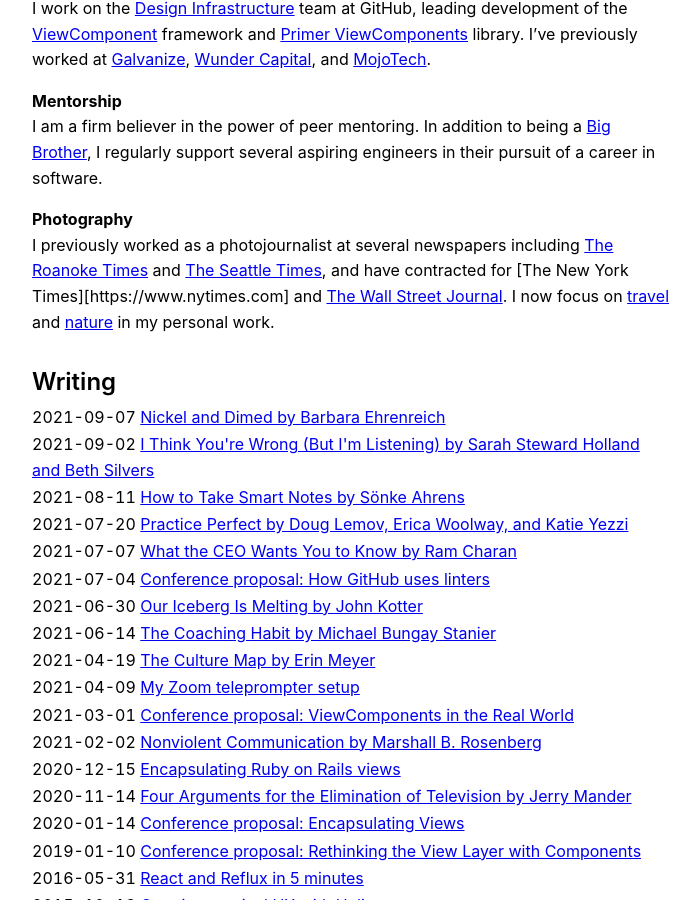
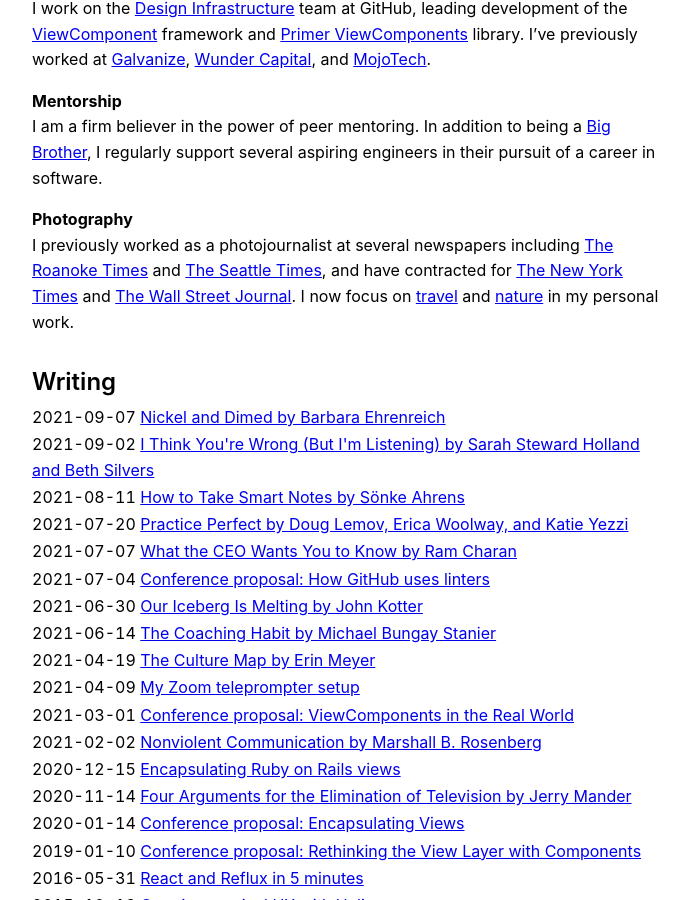
Before and after one commit to joelhawksley/identity, a Jekyll site: the page built from index.md, in a window 1280 px wide and 900 px high, scrolled down 754 px. Shown: the whole window, without its empty margins (288-988 px from the left). Built offline with Jekyll 4.4.1, drawn with Linux system fonts in a browser that asks for light colours.

Commit message:
Update index.md

```diff
--- a/index.md
+++ b/index.md
@@ -18,4 +18,4 @@
 
 ### Photography
 
-I previously worked as a photojournalist at several newspapers including [The Roanoke Times](https://roanoke.com/) and [The Seattle Times](https://www.seattletimes.com/), and have contracted for [The New York Times][https://www.nytimes.com] and [The Wall Street Journal](https://www.wsj.com). I now focus on [travel](https://www.hawksleyvisuals.com/travel) and [nature](https://www.hawksleyvisuals.com/nature) in my personal work.
+I previously worked as a photojournalist at several newspapers including [The Roanoke Times](https://roanoke.com/) and [The Seattle Times](https://www.seattletimes.com/), and have contracted for [The New York Times](https://www.nytimes.com) and [The Wall Street Journal](https://www.wsj.com). I now focus on [travel](https://www.hawksleyvisuals.com/travel) and [nature](https://www.hawksleyvisuals.com/nature) in my personal work.
```
